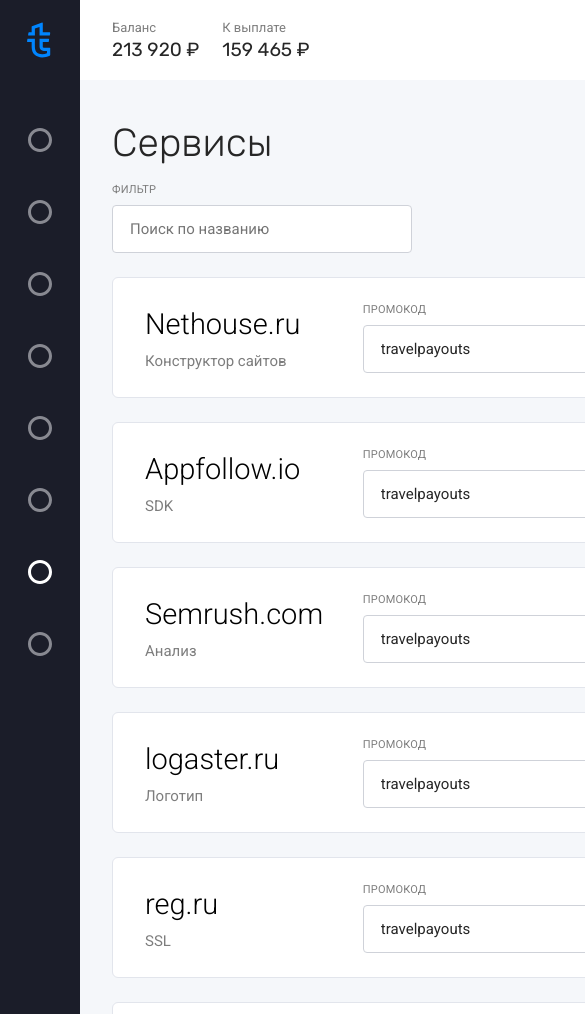
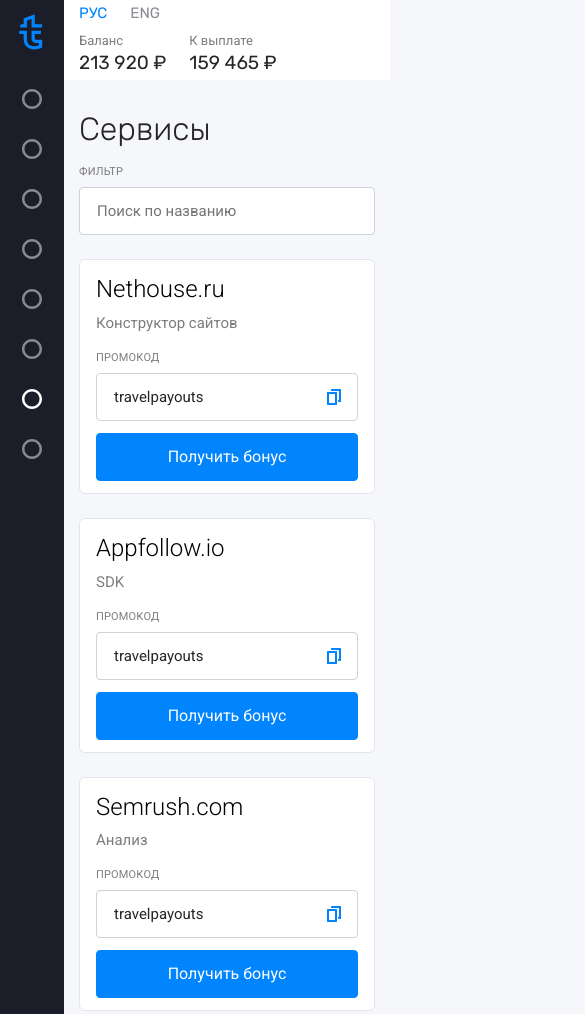
Before and after one commit to o-mega/test-travelpayouts, a React app: page / in a window 390 px wide. Shown: the top 1014 px of the page, 585 px wide, since content can reach past the window. Built offline with nearby package versions, Linux system fonts and the light colour scheme; some packages are replaced by stand-ins of ours.

Commit message:
Add Responsive

```diff
--- a/src/components/list-item.js
+++ b/src/components/list-item.js
@@ -28,7 +28,7 @@
         <div className="input-box">
           <input type="text" ref={inputEl} value={promocode} className="input" onFocus={doFocus} readOnly />
 
-          <button type="button" onClick={doFocus}>
+          <button type="button" onClick={doFocus} aria-label="copy">
             <svg width="14" height="16" viewBox="0 0 14 16" xmlns="http://www.w3.org/2000/svg">
               <path fillRule="evenodd" d="M10 3.5C10 3.22386 9.77614 3 9.5 3H0.5C0.223858 3 0 3.22386 0 3.5V15.5C0 15.7761 0.223858 16 0.5 16H9.5C9.77614 16 10 15.7761 10 15.5V3.5ZM8 5.5C8 5.22386 7.77614 5 7.5 5H2.5C2.22386 5 2 5.22386 2 5.5V13.5C2 13.7761 2.22386 14 2.5 14H7.5C7.77614 14 8 13.7761 8 13.5V5.5Z" />
               <path d="M4 0.5C4 0.223858 4.22386 0 4.5 0H13.5C13.7761 0 14 0.223858 14 0.5V12.5C14 12.7761 13.7761 13 13.5 13H11.5C11.2239 13 11 12.7761 11 12.5V11.5C11 11.2239 11.2239 11 11.5 11C11.7761 11 12 10.7761 12 10.5V2.5C12 2.22386 11.7761 2 11.5 2H4.5C4.22386 2 4 1.77614 4 1.5V0.5Z" />
--- a/src/styles/components/_aside.scss
+++ b/src/styles/components/_aside.scss
@@ -4,6 +4,10 @@
   flex-direction: column;
   align-items: center;
   background-color: $gray-900;
+
+  @media screen and (max-width: 499px) {
+    padding-top: 12px;
+  }
 
   .logo {
     fill: $blue;
@@ -14,15 +18,28 @@
     display: flex;
     flex-direction: column;
 
+    @media screen and (max-width: 699px) {
+      margin-top: 22px;
+    }
+
     a {
       display: flex;
       align-items: center;
       justify-content: center;
       height: 72px;
 
+      @media screen and (max-width: 499px) {
+        height: 50px;
+      }
+
       svg {
         fill: $gray-500;
         transition: all 300ms;
+
+        @media screen and (max-width: 499px) {
+          max-width: 20px;
+          max-height: 20px;
+        }
       }
 
       &.active,
--- a/src/styles/components/_content.scss
+++ b/src/styles/components/_content.scss
@@ -1,5 +1,9 @@
 .content {
   padding: 40px 30px 0 32px;
+
+  @media screen and (max-width: 499px) {
+    padding: 30px 15px 0 15px;
+  }
 
   h1 {
     margin-bottom: 16px;
@@ -9,6 +13,10 @@
     font-size: 39px;
     line-height: normal;
     color: $gray-800;
+
+    @media screen and (max-width: 499px) {
+      font-size: 32px;
+    }
   }
 
   .spinner {
--- a/src/styles/components/_global.scss
+++ b/src/styles/components/_global.scss
@@ -40,6 +40,10 @@
   min-height: 100vh;
   width: 100%;
 
+  @media screen and (max-width: 499px) {
+    grid-template-columns: 64px 1fr;
+  }
+
   aside {
     grid-row-start: 1;
     grid-row-end: 4;
@@ -64,6 +68,10 @@
   line-height: 1;
   text-align: center;
   transition: all 300ms;
+
+  @media screen and (max-width: 499px) {
+    font-size: 16px;
+  }
 
   &.secondary {
     border-color: #CFD2D9;
--- a/src/styles/components/_header.scss
+++ b/src/styles/components/_header.scss
@@ -2,11 +2,18 @@
   display: flex;
   flex-wrap: wrap;
   align-items: center;
-  height: 80px;
   padding: 0 32px;
   background-color: $white;
 
+  @media screen and (max-width: 499px) {
+    padding: 0 15px;
+  }
+
   .item {
+    @media screen and (max-width: 499px) {
+      order: 1;
+    }
+
     .label {
       font-size: 13px;
       line-height: 19px;
@@ -28,6 +35,11 @@
   .lang {
     display: flex;
     margin-left: auto;
+
+    @media screen and (max-width: 499px) {
+      order: 0;
+      flex: 0 0 100%;
+    }
 
     button {
       display: block;
--- a/src/styles/components/_services.scss
+++ b/src/styles/components/_services.scss
@@ -17,9 +17,28 @@
     flex-wrap: wrap;
     margin-bottom: 24px;
 
+    @media screen and (max-width: 499px) {
+      margin-bottom: 12px;
+    }
+
     .input {
       width: 300px;
       margin-right: 8px;
+
+      @media screen and (max-width: 699px) {
+        flex: 1;
+        width: auto;
+      }
+
+      @media screen and (max-width: 499px) {
+        flex: 0 0 100%;
+        width: 100%;
+        margin-bottom: 12px;
+
+        +button {
+          flex: 0 0 100%;
+        }
+      }
     }
   }
 
@@ -34,15 +53,43 @@
       border-radius: 6px;
       background: $white;
 
+      @media screen and (max-width: 1099px) {
+        grid-template-columns: 1fr 240px 240px;
+      }
+
+      @media screen and (max-width: 991px) {
+        grid-template-columns: 1fr 1fr;
+        grid-template-rows: 1fr auto;
+      }
+
+      @media screen and (max-width: 699px) {
+        grid-template-columns: 1fr;
+        padding: 12px 16px;
+      }
+
       .data {
-        flex: 1;
         align-self: center;
+
+        @media screen and (max-width: 991px) {
+          grid-column-start: 1;
+          grid-column-end: 3;
+          margin-bottom: 24px;
+        }
+
+        @media screen and (max-width: 699px) {
+          grid-column-end: 1;
+          margin-bottom: 16px;
+        }
 
         .name {
           margin-bottom: 5px;
           font-weight: 300;
           font-size: 29px;
-          line-height: 42px;
+          line-height: 1.448;
+
+          @media screen and (max-width: 499px) {
+            font-size: 24px;
+          }
         }
 
         .std {
@@ -53,6 +100,10 @@
       }
 
       .code {
+        @media screen and (max-width: 699px) {
+          margin-bottom: 12px;
+        }
+
         .input-box {
           position: relative;
 
```
Also changed, not shown: dist/app.css (added), dist/app.js (added), dist/favicon.ico (added), dist/index.html (added).
